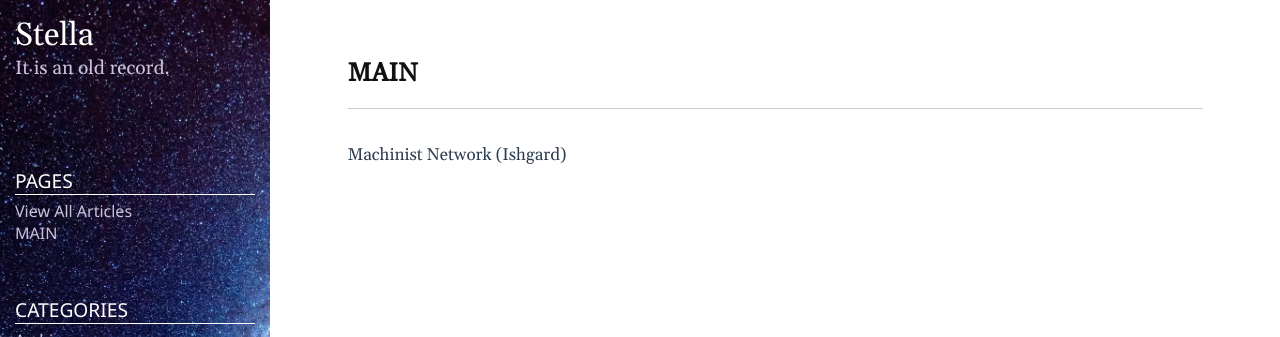
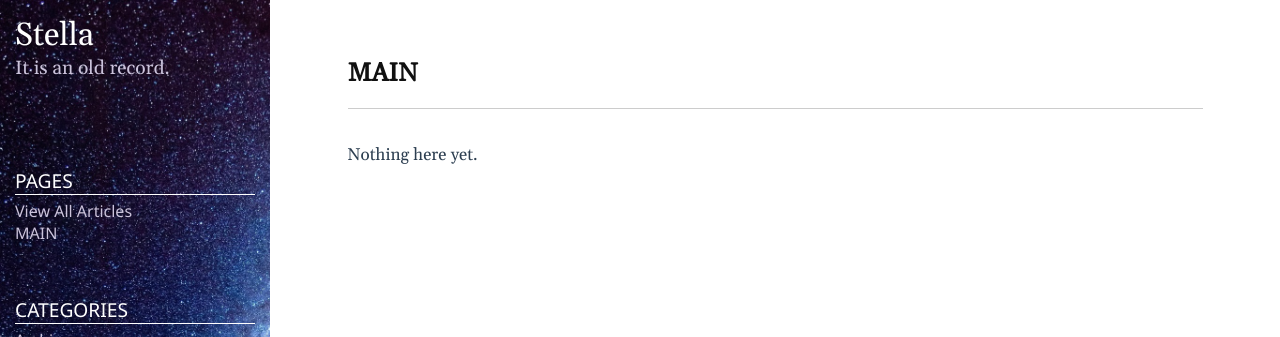
Before and after one commit to stella-blue/stella-blue.github.io, a Jekyll site: the page built from index.md, in a window 1280 px wide. Shown: the top 337 px of the page. Built offline with Jekyll 4.4.1, drawn with Linux system fonts in a browser that asks for light colours.

Commit message:
add files

```diff
--- a/index.md
+++ b/index.md
@@ -3,4 +3,4 @@ layout: page
 title: MAIN
 ---
 
-Machinist Network (Ishgard)
+Nothing here yet.
```
